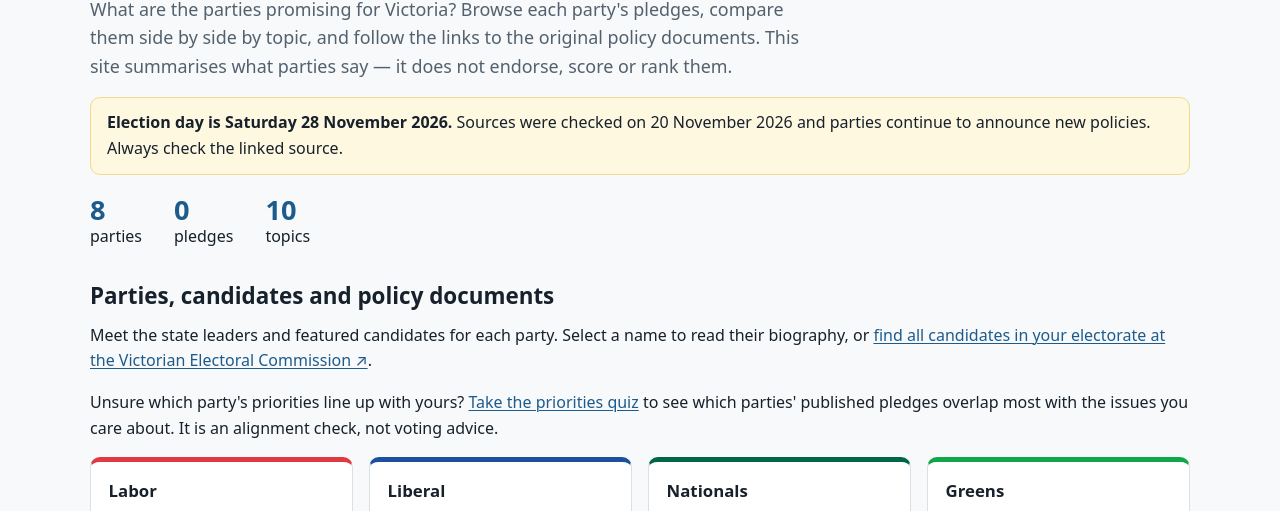
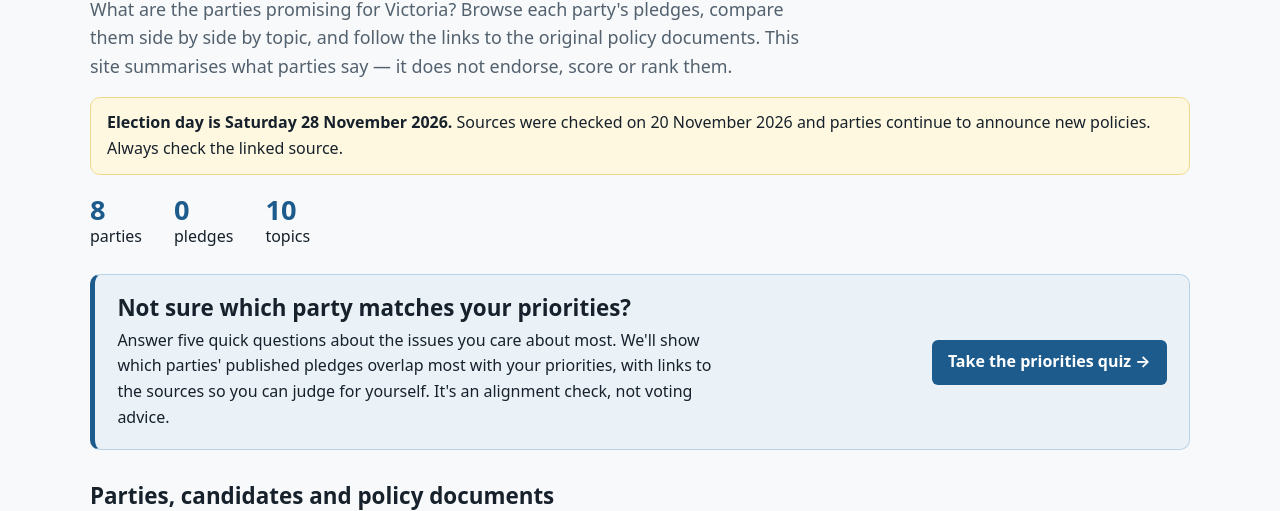
Before and after one commit to updateaman/victoria_elections, an Astro site: page / in a window 1280 px wide. Shown: the part 220-731 px from the top of the page. Built offline with nearby package versions, Linux system fonts and the light colour scheme; Astro itself is replaced by a stand-in of ours; no server answers.

Commit message:
Make quiz a prominent home page section

```diff
--- a/src/pages/index.astro
+++ b/src/pages/index.astro
@@ -27,11 +27,16 @@ const totalPledges = pledges.length;
 		<div><div class="stat">{topics.length}</div> topics</div>
 	</div>
 
+	<section class="quiz-feature" aria-labelledby="quiz-feature-title">
+		<div>
+			<h2 id="quiz-feature-title">Not sure which party matches your priorities?</h2>
+			<p>Answer five quick questions about the issues you care about most. We'll show which parties' published pledges overlap most with your priorities, with links to the sources so you can judge for yourself. It's an alignment check, not voting advice.</p>
+		</div>
+		<a class="button" href={href('quiz/')}>Take the priorities quiz →</a>
+	</section>
+
 	<h2 id="parties">Parties, candidates and policy documents</h2>
 	<p>Meet the state leaders and featured candidates for each party. Select a name to read their biography, or <a href="https://www.vec.vic.gov.au/voting/2026-state-election/find-candidates" target="_blank" rel="noopener noreferrer">find all candidates in your electorate at the Victorian Electoral Commission ↗</a>.</p>
-	<p>
-		Unsure which party's priorities line up with yours? <a href={href('quiz/')}>Take the priorities quiz</a> to see which parties' published pledges overlap most with the issues you care about. It is an alignment check, not voting advice.
-	</p>
 	<ul class="grid grid-3" style="list-style:none;padding:0;">
 		{
 			parties.map((party) => {
--- a/src/styles/global.css
+++ b/src/styles/global.css
@@ -120,6 +120,12 @@ button.secondary { background: var(--card); color: var(--ink); border: 1px solid
 .stat { font-size: 1.7rem; font-weight: 750; color: var(--accent); line-height: 1.1; }
 .stats { display: flex; gap: 2rem; flex-wrap: wrap; margin: 1.2rem 0; }
 
+.quiz-feature { display: flex; flex-wrap: wrap; gap: 1rem 1.5rem; align-items: center; justify-content: space-between; margin: 1.5rem 0 2rem; padding: 1.2rem 1.4rem; background: #eaf2f8; border: 1px solid #b9d3e6; border-left: 5px solid var(--accent); border-radius: var(--radius); }
+.quiz-feature h2 { margin: 0 0 .35rem; }
+.quiz-feature p { margin: 0; max-width: 68ch; }
+a.button { display: inline-block; background: var(--accent); color: #fff; text-decoration: none; font-weight: 650; padding: .6rem 1rem; border-radius: 6px; white-space: nowrap; }
+a.button:hover { background: var(--accent-dark); color: #fff; }
+
 @media (max-width: 600px) {
 	.wrap { width: min(1100px, 100% - 1.2rem); }
 	main { padding-top: 1.2rem; }
```
